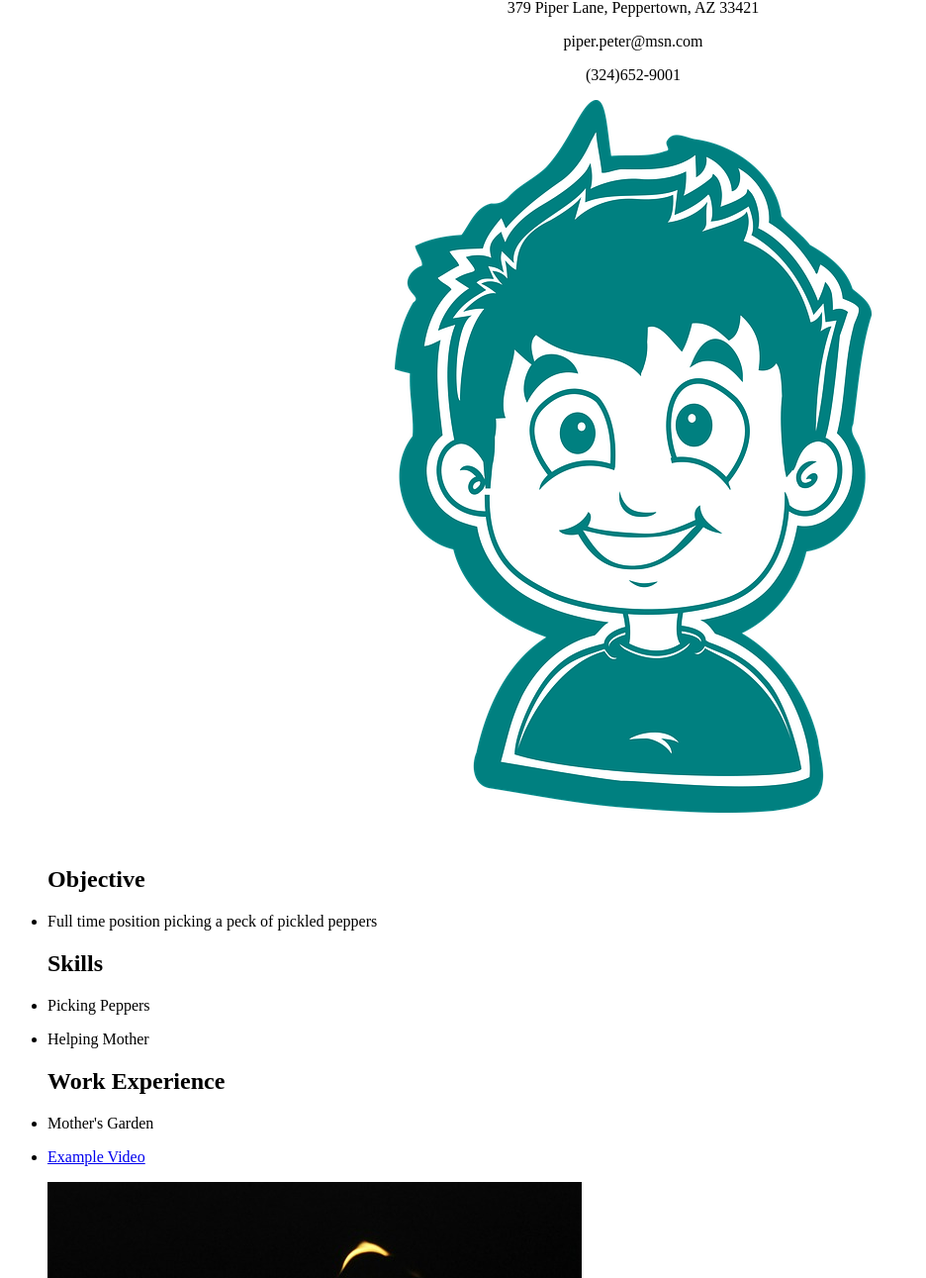
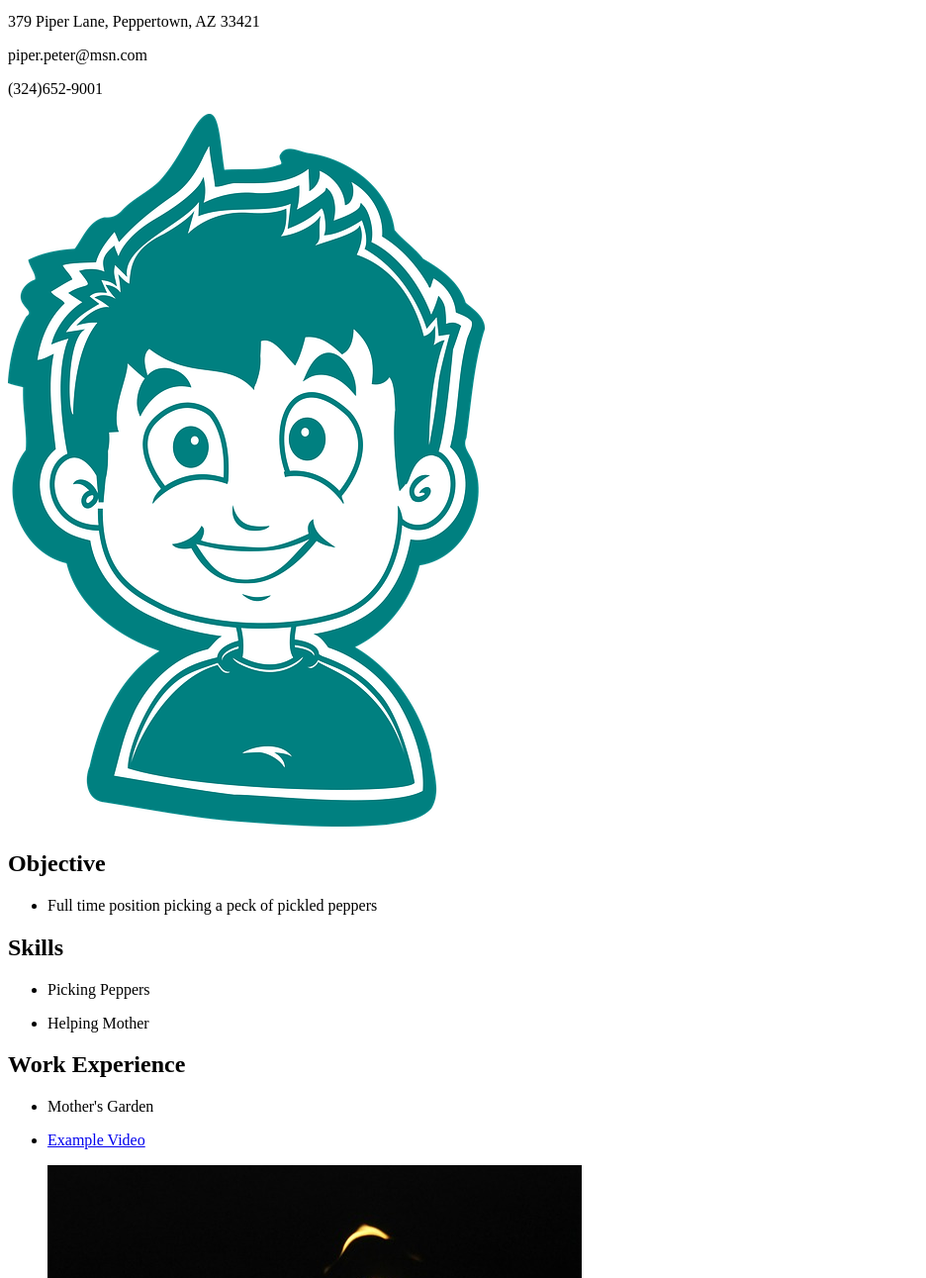
Before and after one commit to nguye295/MI-349-FS17-740-html-boilerplate-linting-and-code-style-uRxwab, a plain HTML site: page index.html in a window 1280 px wide. Shown: the part 67-1358 px from the top of the page at 99% size, without its empty margins (0-936 px from the left). Drawn offline with Linux system fonts and the light colour scheme.

Commit message:
no errors and consistent spacing

```diff
--- a/index.html
+++ b/index.html
@@ -1,6 +1,11 @@
-<center>
+<!DOCTYPE html>
+<html>
+  <link rel="stylesheet" href="skeleton.css">
+    <meta charset="utf-8">
+    <title>Peter's Resume</title>
+  <body>
     <h1>Peter Piper</h1>
-<p>379 Piper Lane, Peppertown, AZ 33421<p>
+    <p>379 Piper Lane, Peppertown, AZ 33421</p>
     <p>piper.peter@msn.com</p>
     <p>(324)652-9001</p>
     <p>
@@ -8,21 +13,23 @@
         <img src="PeterPiper.png" alt="Me">
       </a>
     </p>
-</center>
-<br>
+    <h2>Objective</h2>
     <ul>
-  <h2>Objective</h2>
       <li>
         <p>Full time position picking a peck of pickled peppers</p>
       </li>
+    </ul>
     <h2>Skills</h2>
+    <ul>
       <li>
         <p>Picking Peppers</p>
       </li>
       <li>
         <p>Helping Mother</p>
       </li>
+    </ul>
     <h2>Work Experience</h2>
+    <ul>
         <li>
           <p>Mother's Garden</p>
         </li>
@@ -31,9 +38,13 @@
             <a href="https://www.youtube.com/watch?v=Trq3cHLBBw0" target="_blank">Example Video</a>
           </p>
         </li>
+        <li>
           <p>
             <a href="https://pixabay.com/en/hot-pepper-pepper-fire-food-green-98945/" target="_blank">
               <img src="hot-pepper.jpg" alt="Firey Peppers">
             </a>
-
+          </p>
+        </li>
     </ul>
+  </body>
+</html>
```
Also changed, not shown: 1 other file. Lines whose indentation alone changed are shown as unchanged.
